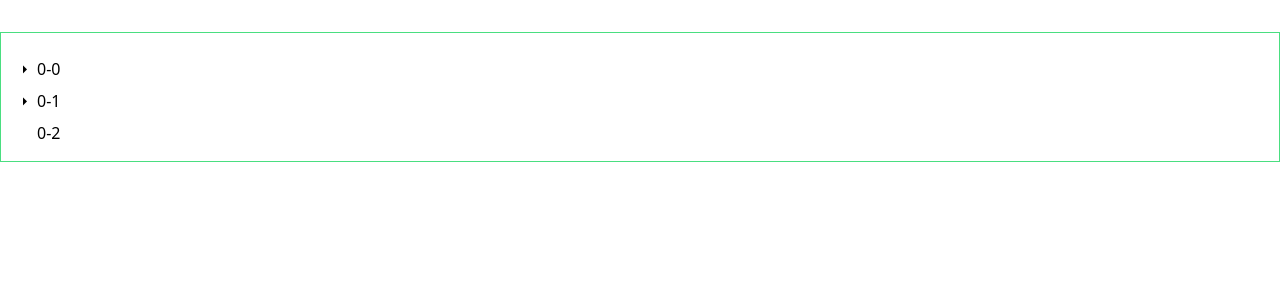
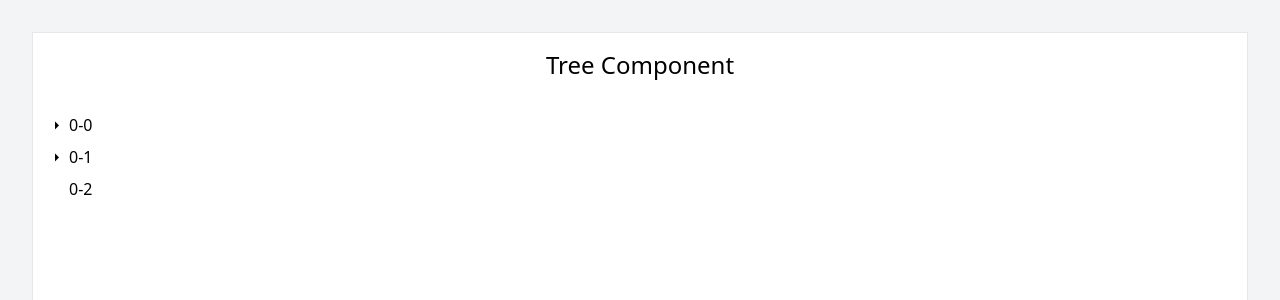
Before and after one commit to braveheart-star/astri-component, a Next.js app: page /tree in a window 1280 px wide. Shown: the top 300 px of the page. Built offline with nearby package versions, Linux system fonts and the light colour scheme.

Commit message:
add layout

```diff
--- /dev/null
+++ b/src/components/Layout.tsx
@@ -0,0 +1,9 @@
+export const Layout = ({ children }: any) => {
+  return (
+    <div className="bg-gray-100 ">
+      <div className="container h-screen p-8 m-auto ">
+        <div className="h-full p-4 bg-white border">{children}</div>
+      </div>
+    </div>
+  );
+};
--- a/src/pages/tree.tsx
+++ b/src/pages/tree.tsx
@@ -1,6 +1,7 @@
 import React, { useState } from "react";
 import { treeData } from "@/utils/data";
 import { Tree } from "@/components/Tree";
+import { Layout } from "@/components/Layout";
 
 export default function () {
   const [expandedKeys, setExpandedKeys] = useState<React.Key[]>([
@@ -30,7 +31,8 @@ export default function () {
   };
 
   return (
-    <div className="container h-full p-4 m-auto mt-8 border border-green-400">
+    <Layout>
+      <p className="mb-8 text-2xl text-center">Tree Component</p>
       <Tree
         // checkable
         // onExpand={onExpand}
@@ -42,6 +44,6 @@ export default function () {
         // selectedKeys={selectedKeys}
         treeData={treeData}
       />
-    </div>
+    </Layout>
   );
 }
```
